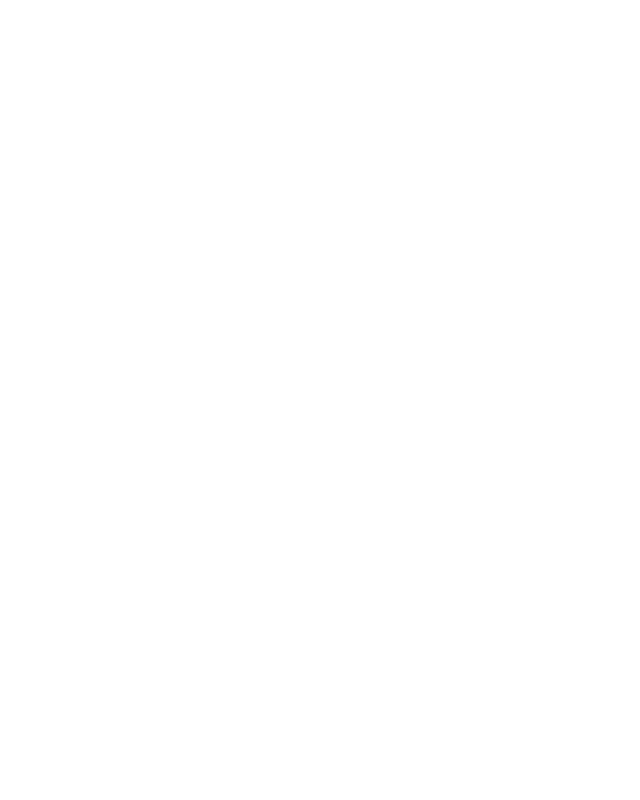
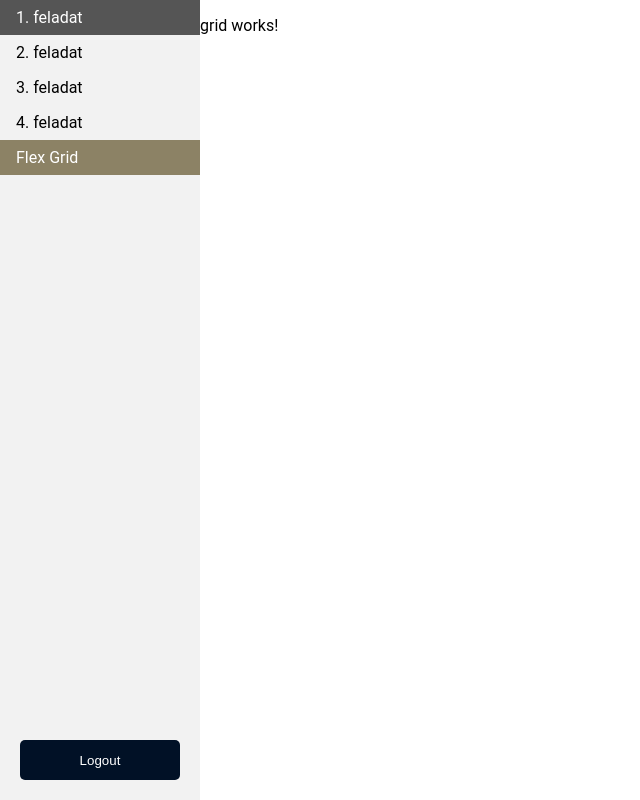
Before and after one commit to Norinot/Angular-Akademia-Team-1, an Angular app: page /dashboard/grid in a window 1280 px wide. Before the commit this address led to /. Shown: the whole page, without its empty margins (0-640 px from the left). Built offline with nearby package versions, Linux system fonts and the light colour scheme; sample sign-in values are in the browser's storage.

Commit message:
routing update for grid component new grid component

```diff
--- a/src/app/app-routing.module.ts
+++ b/src/app/app-routing.module.ts
@@ -10,6 +10,7 @@
 import { StickyNoteContainerComponent } from './components/pages/dashboard/sticky-notes/sticky-note-container/sticky-note-container.component';
 import { StickyNoteFormComponent } from './components/pages/dashboard/sticky-notes/sticky-note-form/sticky-note-form.component';
 import { AccordionComponent } from './components/sidenav/accordion/accordion.component';
+import { GridComponent } from './components/pages/dashboard/grid/grid.component';
 
 const routes: Routes = [
   {
@@ -46,6 +47,7 @@
         ],
       },
       { path: 'accordion', component: AccordionComponent },
+      { path: 'grid', component: GridComponent },
     ],
   },
   { path: '**', redirectTo: 'sticky-note'},
--- a/src/app/app.module.ts
+++ b/src/app/app.module.ts
@@ -16,6 +16,7 @@
 import { StickyNoteContainerComponent } from './components/pages/dashboard/sticky-notes/sticky-note-container/sticky-note-container.component';
 import { StickyNoteComponent } from './components/pages/dashboard/sticky-notes/sticky-note/sticky-note.component';
 import { AccordionComponent } from './components/sidenav/accordion/accordion.component';
+import { GridComponent } from './components/pages/dashboard/grid/grid.component';
 
 @NgModule({
   declarations: [
@@ -28,7 +29,8 @@
     StickyNoteFormComponent,
     StickyNoteContainerComponent,
     StickyNoteComponent,
-    AccordionComponent
+    AccordionComponent,
+    GridComponent
   ],
   imports: [
     BrowserModule,
--- /dev/null
+++ b/src/app/components/pages/dashboard/grid/grid.component.html
@@ -0,0 +1 @@
+<p>grid works!</p>
--- /dev/null
+++ b/src/app/components/pages/dashboard/grid/grid.component.ts
@@ -0,0 +1,15 @@
+import { Component, OnInit } from '@angular/core';
+
+@Component({
+  selector: 'app-grid',
+  templateUrl: './grid.component.html',
+  styleUrls: ['./grid.component.scss']
+})
+export class GridComponent implements OnInit {
+
+  constructor() { }
+
+  ngOnInit(): void {
+  }
+
+}
--- a/src/app/components/sidenav/sidenav.component.html
+++ b/src/app/components/sidenav/sidenav.component.html
@@ -4,6 +4,7 @@
   <li><a routerLink="content2"  routerLinkActive="active">2. feladat</a></li>
   <li><a routerLink="sticky-notes-container"  routerLinkActive="active">3. feladat</a></li>
   <li><a routerLink="accordion"  routerLinkActive="active">4. feladat</a></li>
+  <li><a routerLink="grid"  routerLinkActive="active">Flex Grid</a></li>
 
 
   <button (click)="onLogout()" class="logout-btn">Logout</button>
```
Also changed, not shown: src/app/components/pages/dashboard/grid/grid.component.scss (added), 1 other file (tests, documents, lock files or other folders).
